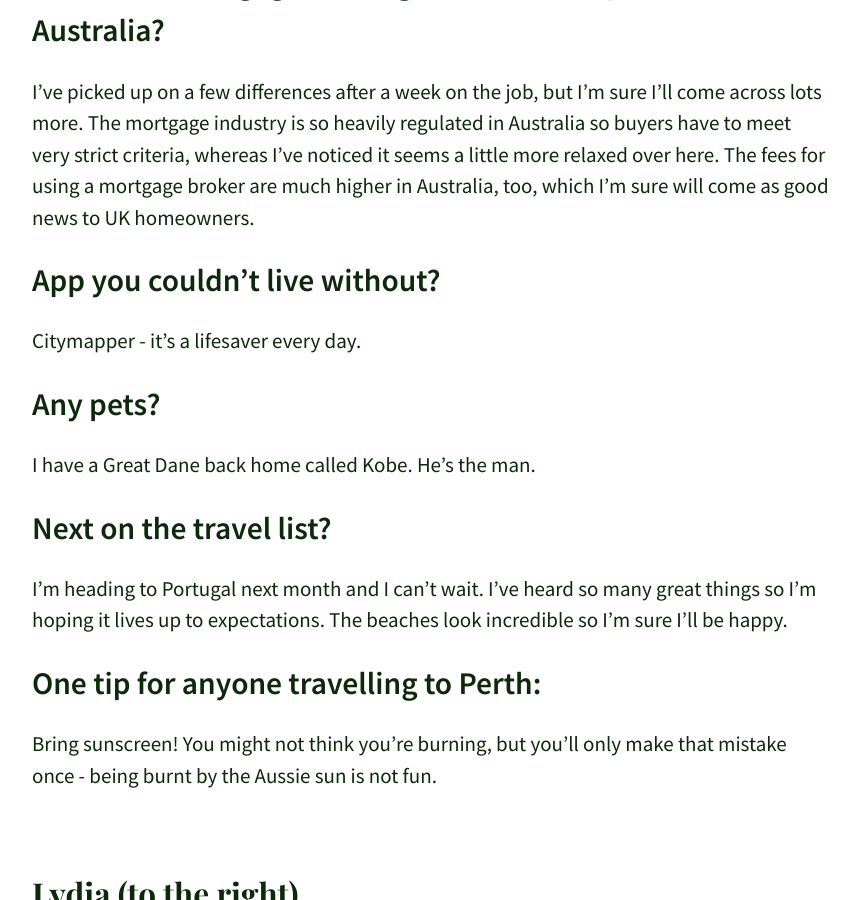
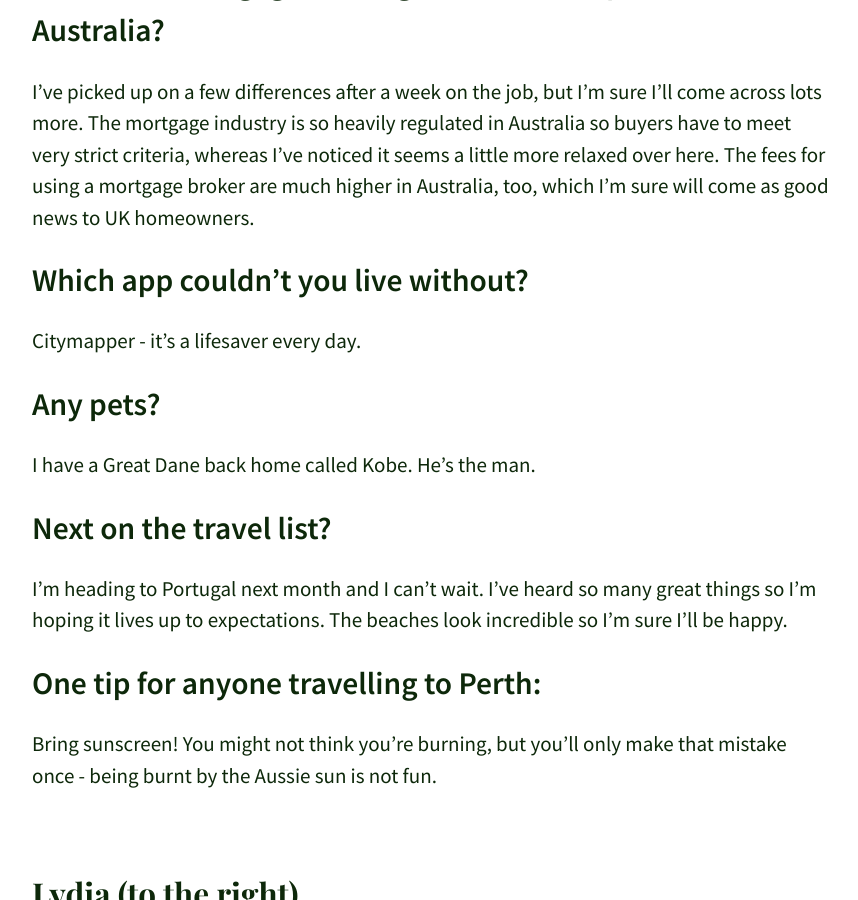
Before and after one commit to olitrussle/blog, a Jekyll site: the page built from _posts/2017-03-16-meet-the-team-ashleigh-lydia.md, in a window 1280 px wide and 900 px high, scrolled down 1671 px. Shown: the whole window, without its empty margins (208-1066 px from the left). Built offline with Jekyll 4.4.1, drawn with Linux system fonts in a browser that asks for light colours; some of the changed text lies outside the part shown.

Commit message:
Updated 2017-03-16-meet-the-team-ashleigh-lydia.md

```diff
--- a/_posts/2017-03-16-meet-the-team-ashleigh-lydia.md
+++ b/_posts/2017-03-16-meet-the-team-ashleigh-lydia.md
@@ -25,7 +25,7 @@ Living in Perth, the beach was only a few minutes from work and I swam every mor
 ## How does mortgage broking in the UK compare to Australia?
 I’ve picked up on a few differences after a week on the job, but I’m sure I’ll come across lots more. The mortgage industry is so heavily regulated in Australia so buyers have to meet very strict criteria, whereas I’ve noticed it seems a little more relaxed over here. The fees for using a mortgage broker are much higher in Australia, too, which I’m sure will come as good news to UK homeowners.
 
-## App you couldn’t live without?
+## Which app couldn't you live without?
 Citymapper - it’s a lifesaver every day.
 
 ## Any pets?
```
Also changed, not shown: other parts of _posts/2017-03-16-meet-the-team-ashleigh-lydia.md (+1 -1 lines).
